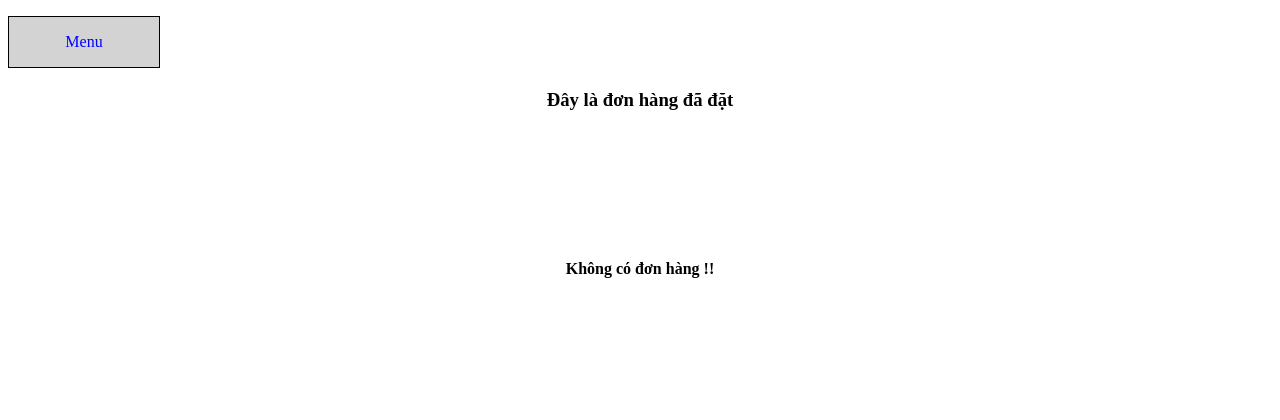
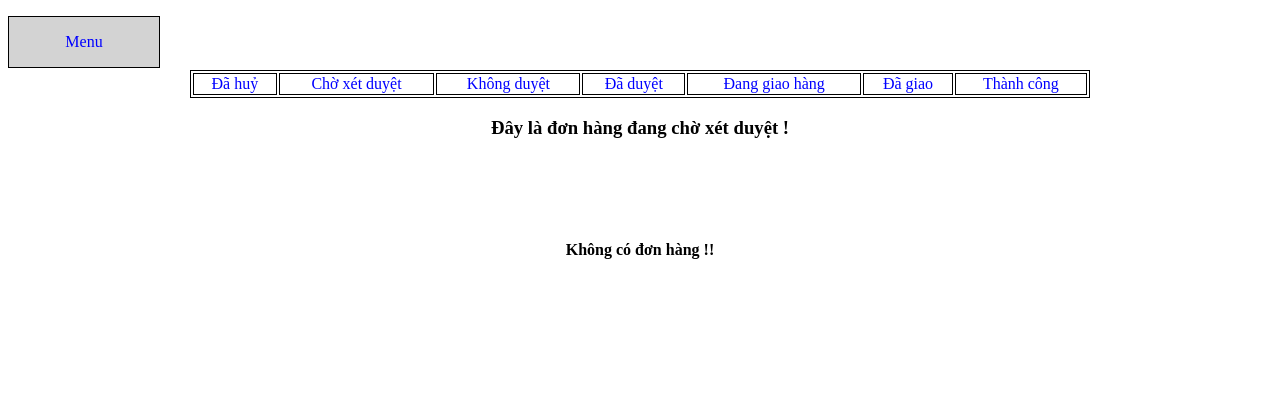
Before and after one commit to hydra029/J2School, a PHP site: page /order.php in a window 1280 px wide. Shown: the top 420 px of the page. Run offline with PHP 8.4, Linux system fonts and the light colour scheme; a user stored in the database is signed in; data comes from the database, SQL or seed files in the repository; both versions use the stored data as it was after the commit.

Commit message:
update sql

```diff
--- a/db.php
+++ b/db.php
@@ -2,7 +2,7 @@
 require 'connect.php';
 $sql = "drop database quan_ly_ban_hang";
 mysqli_query($connect,$sql);
-$sql = "create database quan_ly_ban_hang";
+$sql = "create database quan_ly_ban_hang SET utf8mb4 COLLATE utf8mb4_general_ci";
 mysqli_query($connect,$sql);
 mysqli_close($connect);
  ?>
--- a/order.php
+++ b/order.php
@@ -23,11 +23,37 @@ require 'check_account.php';
 	<div id="div_tong">
 		<?php require 'menu.php'; ?>
 		<div id="div_tren">
+			<table class="border" width="900px">
+					<tr>
+						<td>
+							<a href="">Đã huỷ</a>
+						</td>
+						<td>
+							<a href="order.php?type=process">Chờ xét duyệt</a>
+						</td>
+						<td>
+							<a href="">Không duyệt</a>
+						</td>
+						<td>
+							<a href="">Đã duyệt</a>
+						</td>
+						<td>
+							<a href="">Đang giao hàng</a>
+						</td>
+						<td>
+							<a href="">Đã giao</a>
+						</td>
+						<td>
+							<a href="">Thành công</a>
+						</td>
+					</tr>
+				</table>
 			<h3>
-				Đây là đơn hàng đã đặt
+				Đây là đơn hàng đang chờ xét duyệt !
 			</h3>
 		</div>
 		<div id="div_giua" >
+
 			<?php
 			require 'connect.php';
 			$customer_id = $_SESSION['customer_id'];
@@ -42,8 +68,6 @@ require 'check_account.php';
 				<?php
 			} else {
 				$num = 0;
-
-
 				foreach ($result as $receipt):
 					$num ++;
 					$receipt_id = $receipt['id'];
@@ -136,7 +160,7 @@ require 'check_account.php';
 							</td>
 							<td>
 								<a href="delete_order.php">
-									Xoá
+									Huỷ
 								</a>
 							</td>
 							<td>
```
Also changed, not shown: delete_order.php (+8 -2 lines), document/quan_ly_ban_hang.sql (+13 -9 lines).
